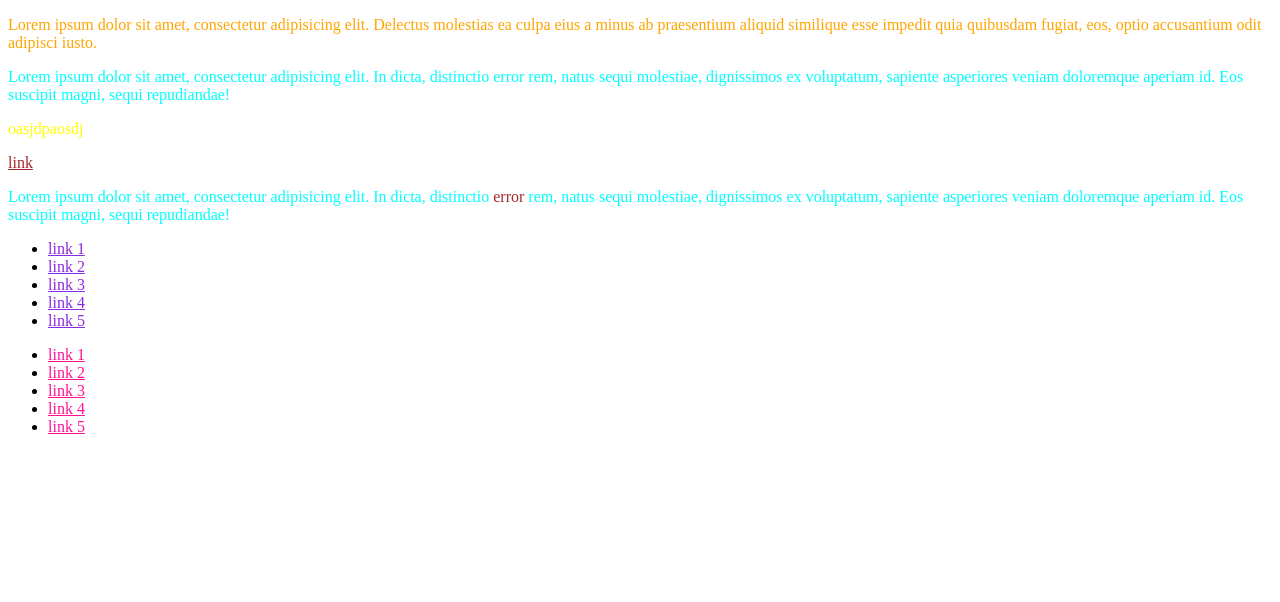
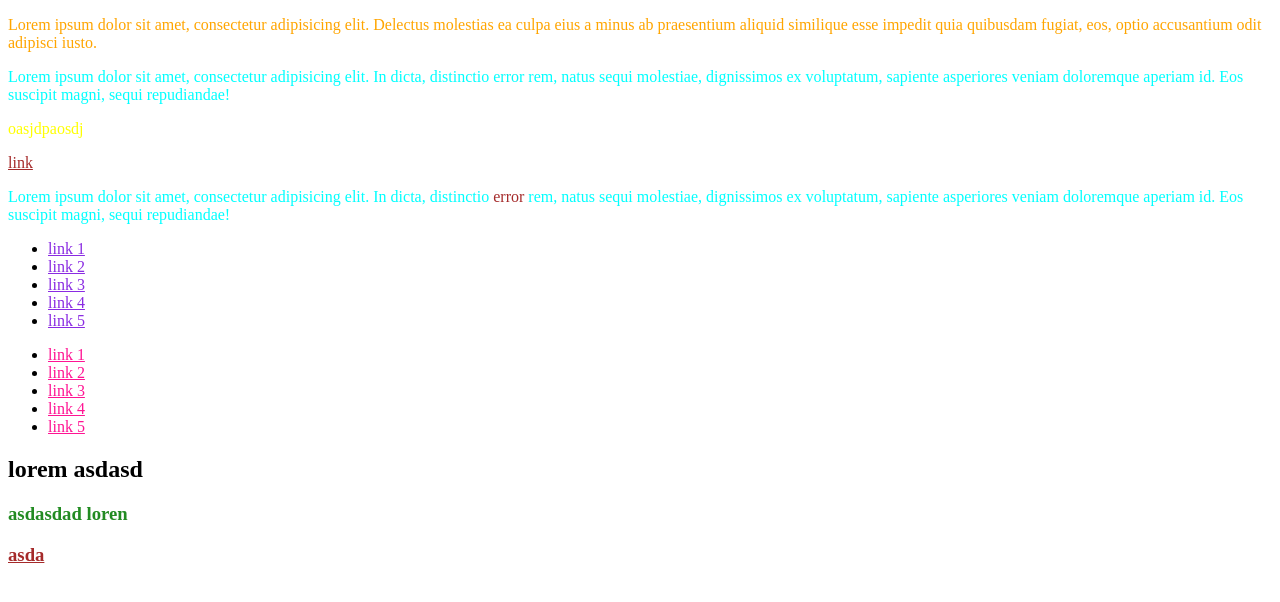
Before and after one commit to marcinmika1/CSS, a plain HTML site: page index.html in a window 1280 px wide. Drawn offline with Linux system fonts and the light colour scheme.

Commit message:
kolejny selektor

```diff
--- a/css/Style.css
+++ b/css/Style.css
@@ -26,8 +26,16 @@
     color: blueviolet;
 }
 
+
+/* kazdy element w div*/
 div a
 
 {
     color: deeppink;
 }
+
+/* pierwsze po h2 zmień na*/
+h2 + h3
+{
+    color: forestgreen;
+}
--- a/index.html
+++ b/index.html
@@ -40,7 +40,7 @@
     </ul>
 
 
-    <!-- selektor potomnych -->
+    <!-- selektor elementow potomnych -->
 
     <div>
         <ul>
@@ -53,6 +53,17 @@
 
         </ul>
     </div>
+
+    <!--selektor bliskiego rodzenstwa  -->
+
+        <header>
+
+            <h2>lorem asdasd</h2>
+            <h3>asdasdad loren</h3>
+            <h3><a href="#">asda</a></h3>
+        </header>
+
+
 </body>
 
 </html>
```
